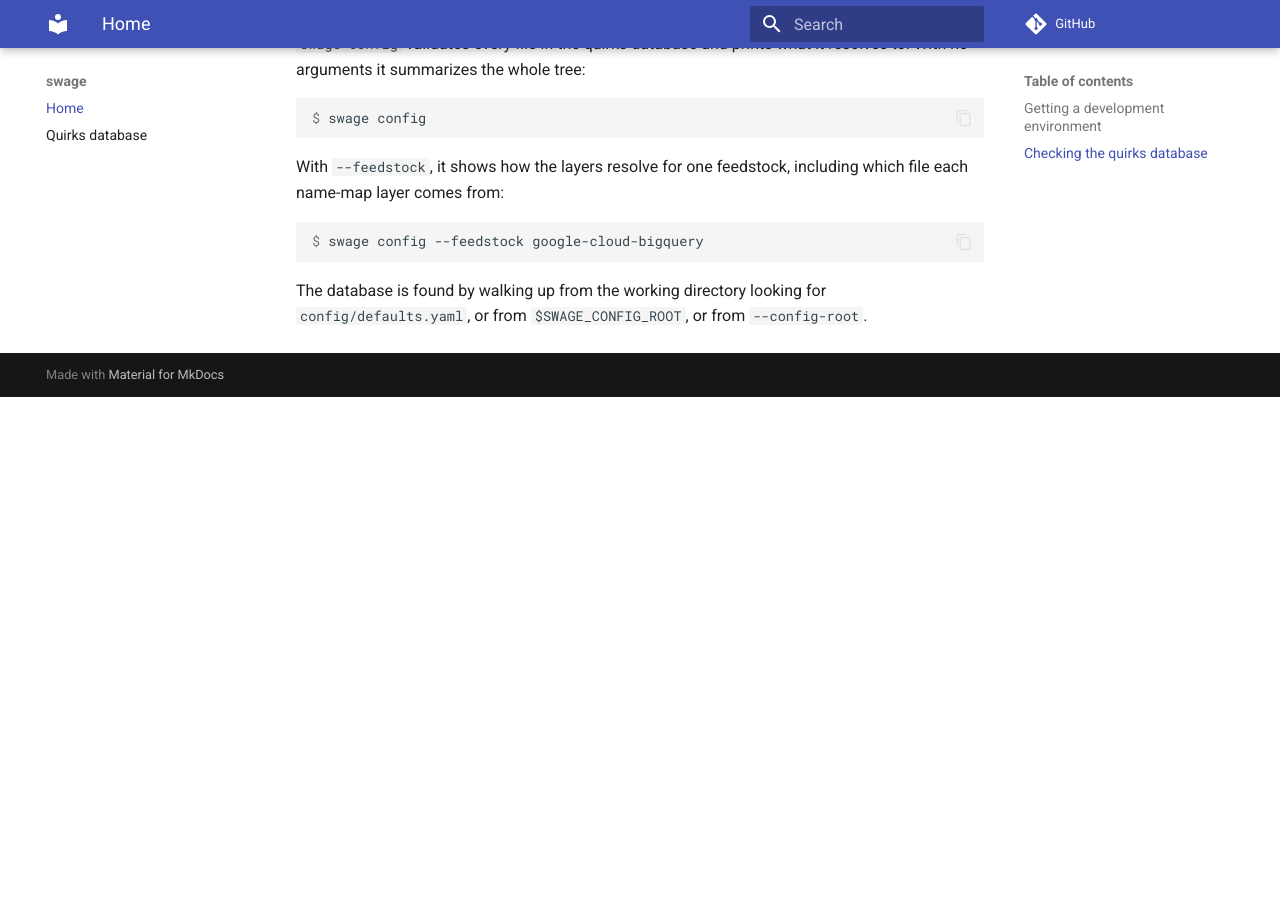
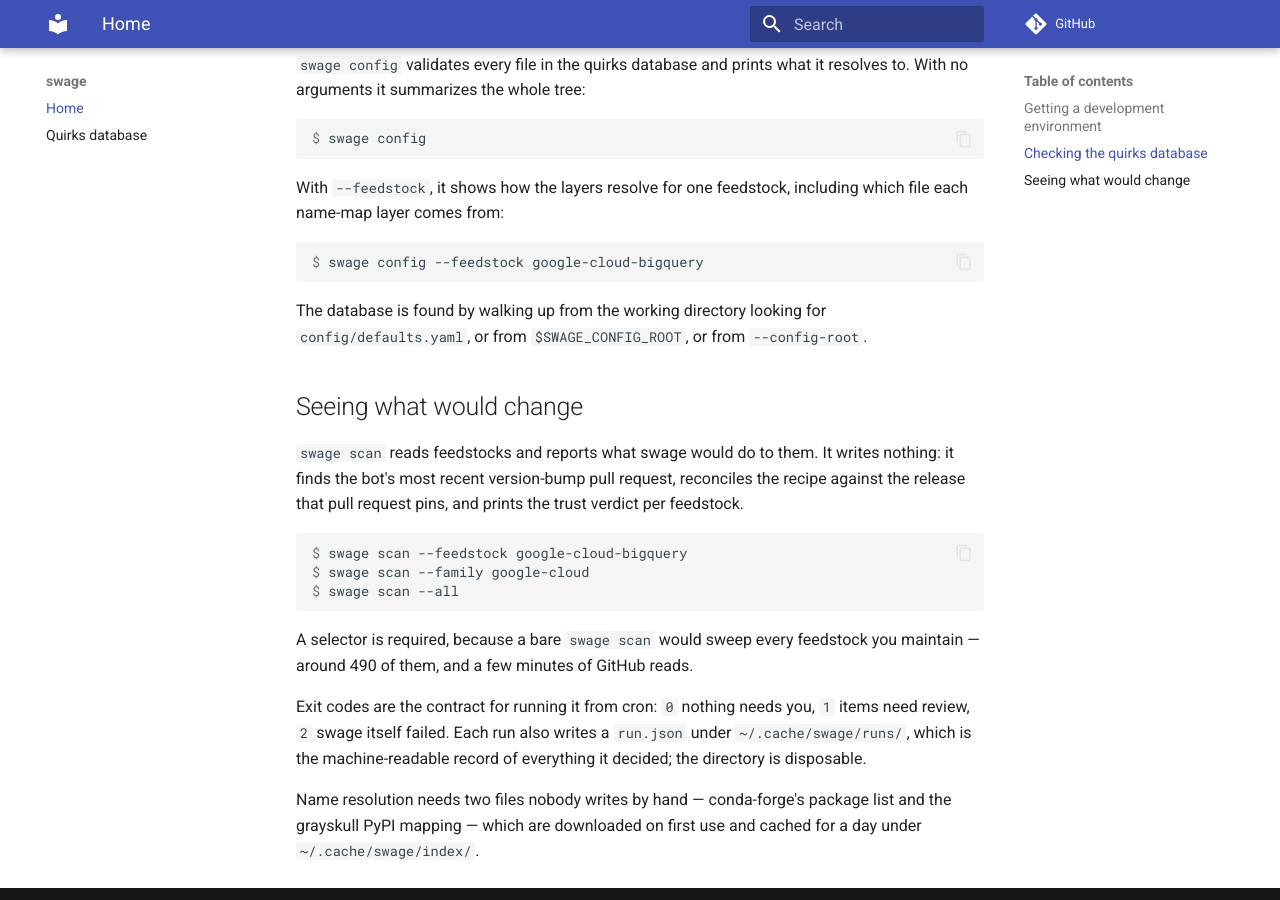
Before and after one commit to xylar/swage, an MkDocs documentation site: the page built from docs/index.md, in a window 1280 px wide and 900 px high, scrolled down 777 px. Built offline with MkDocs 1.6.1 and Material for MkDocs 9.7.7, drawn with Linux system fonts in a browser that asks for light colours; comment, search, counter and statistics services are not loaded; before the commit the page ends 1174 px from its top, so only the background shows below that; some of the changed text lies outside the part shown.

Commit message:
Document `swage scan`, and name a bad family rather than scanning nothing
A typo in `--family` would otherwise select zero feedstocks and report a clean
run over them, which is the most misleading answer available: nothing is
wrong, because nothing was looked at. The check now happens before discovery,
so it also costs nothing.

The docs page said only `config` exists. It now covers what `scan` does, the
exit codes a cron wrapper reads, and the two caches under ~/.cache/swage --
and says plainly that nothing swage does today writes to a feedstock.

Co-Authored-By: Claude Opus 5 <noreply@anthropic.com>

````diff
--- a/docs/index.md
+++ b/docs/index.md
@@ -10,9 +10,10 @@ without a human in the loop.
 
 !!! warning "Early development"
 
-    swage is being built in phases. Only the quirks database and the `config`
-    command exist so far; `scan`, `update`, `status`, `audit`, `migrate`, and
-    `explain` are registered but not implemented.
+    swage is being built in phases. The quirks database and the read-only
+    `scan` and `config` commands exist so far; `update`, `status`, `audit`,
+    `migrate`, and `explain` are registered but not implemented. **Nothing
+    swage does today writes to a feedstock.**
 
 The full specification, including the delivery plan and an analysis of
 conda-forge's automerge internals that the design depends on, lives in
@@ -45,3 +46,28 @@ $ swage config --feedstock google-cloud-bigquery
 
 The database is found by walking up from the working directory looking for
 `config/defaults.yaml`, or from `$SWAGE_CONFIG_ROOT`, or from `--config-root`.
+
+## Seeing what would change
+
+`swage scan` reads feedstocks and reports what swage would do to them. It
+writes nothing: it finds the bot's most recent version-bump pull request,
+reconciles the recipe against the release that pull request pins, and prints
+the trust verdict per feedstock.
+
+```console
+$ swage scan --feedstock google-cloud-bigquery
+$ swage scan --family google-cloud
+$ swage scan --all
+```
+
+A selector is required, because a bare `swage scan` would sweep every feedstock
+you maintain — around 490 of them, and a few minutes of GitHub reads.
+
+Exit codes are the contract for running it from cron: `0` nothing needs you,
+`1` items need review, `2` swage itself failed. Each run also writes a
+`run.json` under `~/.cache/swage/runs/`, which is the machine-readable record
+of everything it decided; the directory is disposable.
+
+Name resolution needs two files nobody writes by hand — conda-forge's package
+list and the grayskull PyPI mapping — which are downloaded on first use and
+cached for a day under `~/.cache/swage/index/`.
````
Also changed, not shown: 1 other file.
